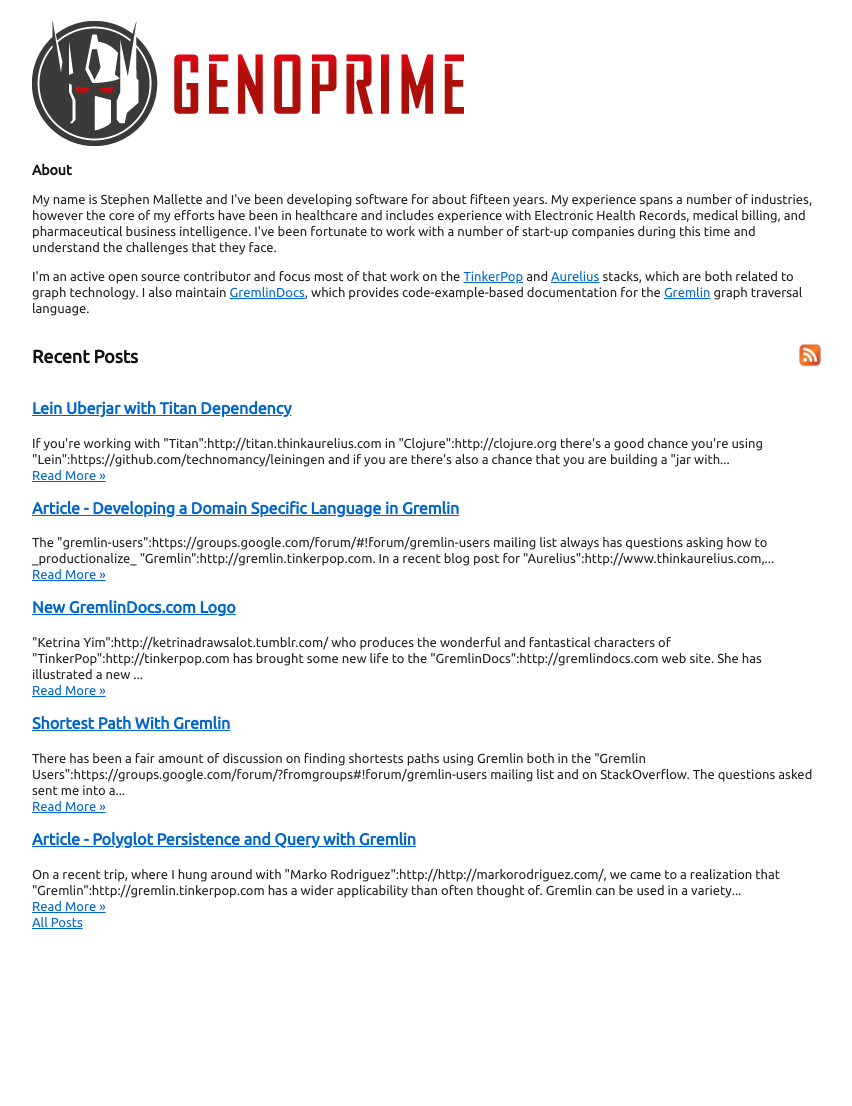
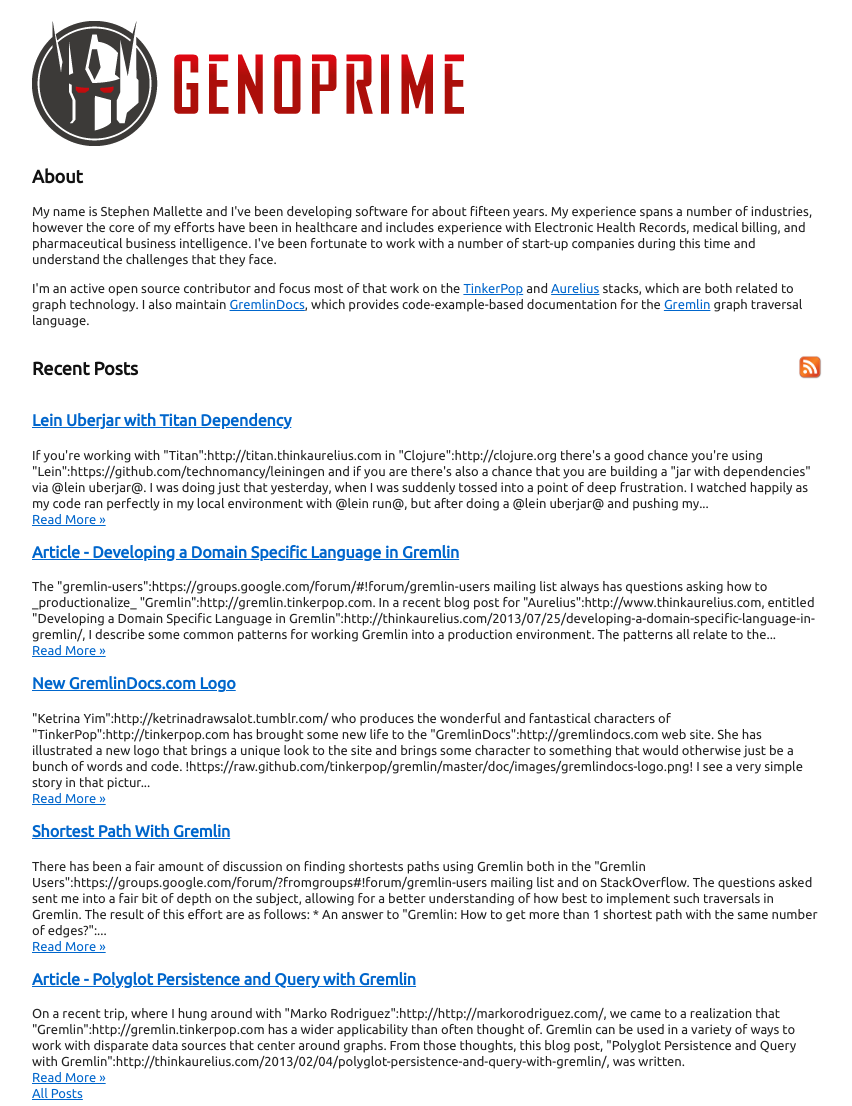
Before and after one commit to spmallette/spmallette.github.com, a Jekyll site: the page built from index.html, in a window 1280 px wide. Shown: the whole page, without its empty margins (213-1065 px from the left). Built offline with Jekyll 4.4.1, drawn with Linux system fonts in a browser that asks for light colours; Markdown is read by kramdown in place of the engine named in the settings; before the commit the page ends 935 px from its top, so only the background shows below that.

Commit message:
Formatting update.

```diff
--- a/_layouts/default.html
+++ b/_layouts/default.html
@@ -28,7 +28,6 @@
   <div id="wrapper">
     <div class="container" style="margin:5px">
       <br/>
-      <!--<h1 class="stephen">stephen</h1><h1 class="genoprime">@genoprime</h1>-->
       <img src="{{ site.url }}/images/genoprime.png">
     </div>
     {{ content }}
--- a/_layouts/page.html
+++ b/_layouts/page.html
@@ -3,7 +3,7 @@
 ---
 
 <div style="margin:5px">
-  <h3>About</h3>
+  <h1>About</h1>
   <p>My name is Stephen Mallette and I've been developing software for about fifteen years.  My experience spans a number of industries, however the core of my efforts have been in healthcare and includes experience with Electronic Health Records, medical billing, and pharmaceutical business intelligence.  I've been fortunate to work with a number of start-up companies during this time and understand the challenges that they face.</p>
   <p>I'm an active open source contributor and focus most of that work on the <a href="http://tinkerpop.com">TinkerPop</a> and <a href="http://thinkaurelius.com">Aurelius</a> stacks, which are both related to graph technology.  I also maintain <a href="http://gremlindocs.com">GremlinDocs</a>, which provides code-example-based documentation for the <a href="http://gremlin.tinkerpop.com">Gremlin</a> graph traversal language.</p>
 </div>
--- a/index.html
+++ b/index.html
@@ -17,7 +17,7 @@
   {% for post in site.posts limit:5 %}
   <div>
     <h2><a href="{{ post.url }}">{{ post.title }}</a></h2>
-    {{ post.content | truncate: 250 }}
+    {{ post.content | truncate: 512 }}
   </div>
   <div>
     <a id="more" href="{{ post.url }}">Read More &raquo;</a>
```
